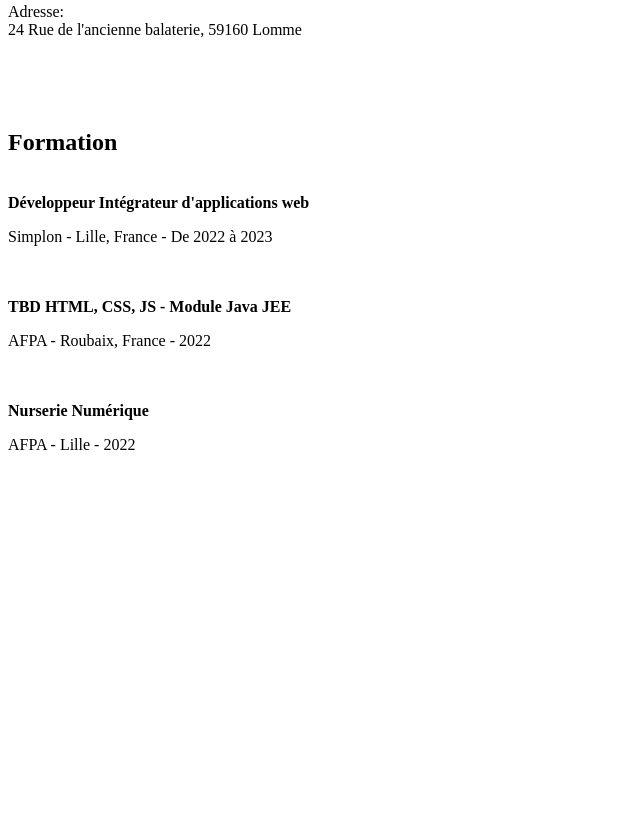
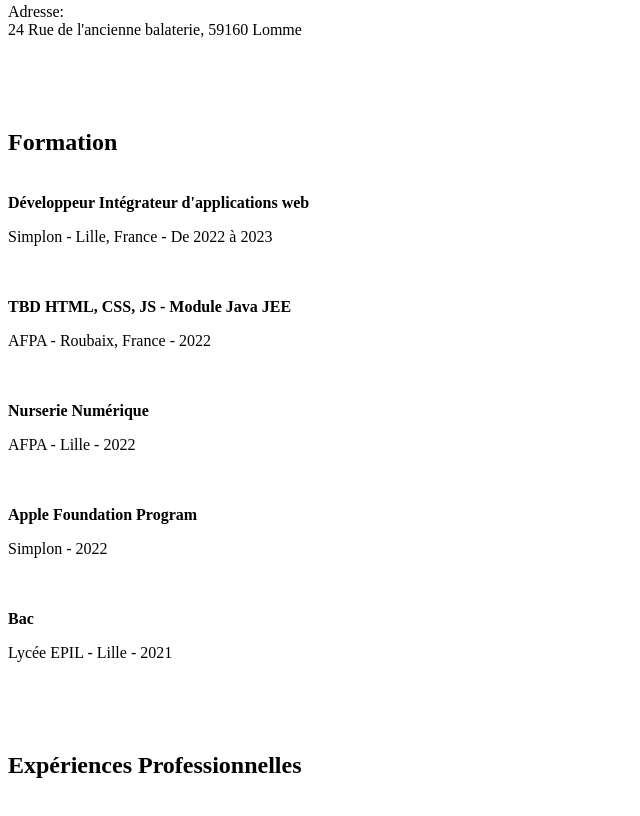
Before and after one commit to Furendori/cv-simplon, a plain HTML site: page index.html in a window 1280 px wide. Shown: the part 910-1726 px from the top of the page, without its empty margins (0-640 px from the left). Before the commit the page ends 1380 px from the top, so only its background shows below. Drawn offline with Linux system fonts and the light colour scheme.

Commit message:
Finition rubrique 'Formation'

```diff
--- a/index.html
+++ b/index.html
@@ -50,11 +50,20 @@
     <strong>Développeur Intégrateur d'applications web</strong> <br>
     <p>Simplon - Lille, France - De 2022 à 2023</p><br><br>
 
-    <strong>TBD HTML, CSS, JS - Module Java JEE</strong>
+    <strong>TBD HTML, CSS, JS - Module Java JEE</strong><br>
     <p>AFPA - Roubaix, France - 2022</p><br><br>
 
-    <strong>Nurserie Numérique</strong>
-    <p>AFPA - Lille - 2022</p>
+    <strong>Nurserie Numérique</strong><br>
+    <p>AFPA - Lille - 2022</p><br><br>
+
+    <strong>Apple Foundation Program</strong><br>
+    <p>Simplon - 2022</p><br><br>
+
+    <strong>Bac</strong><br>
+    <p>Lycée EPIL - Lille - 2021</p><br><br><br>
+
+    <h2>Expériences Professionnelles</h2><br>
+
 
 
 </body>
```
